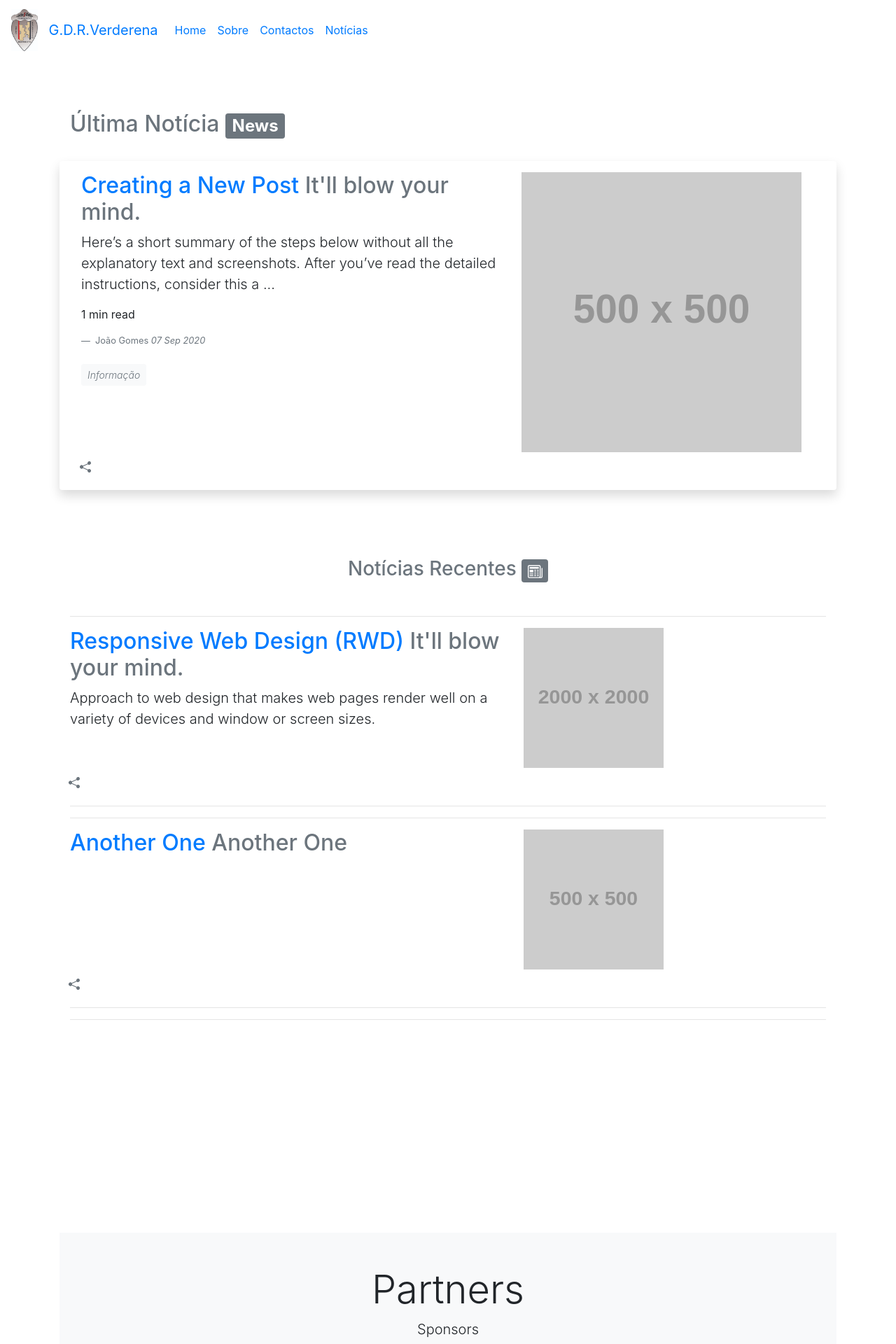
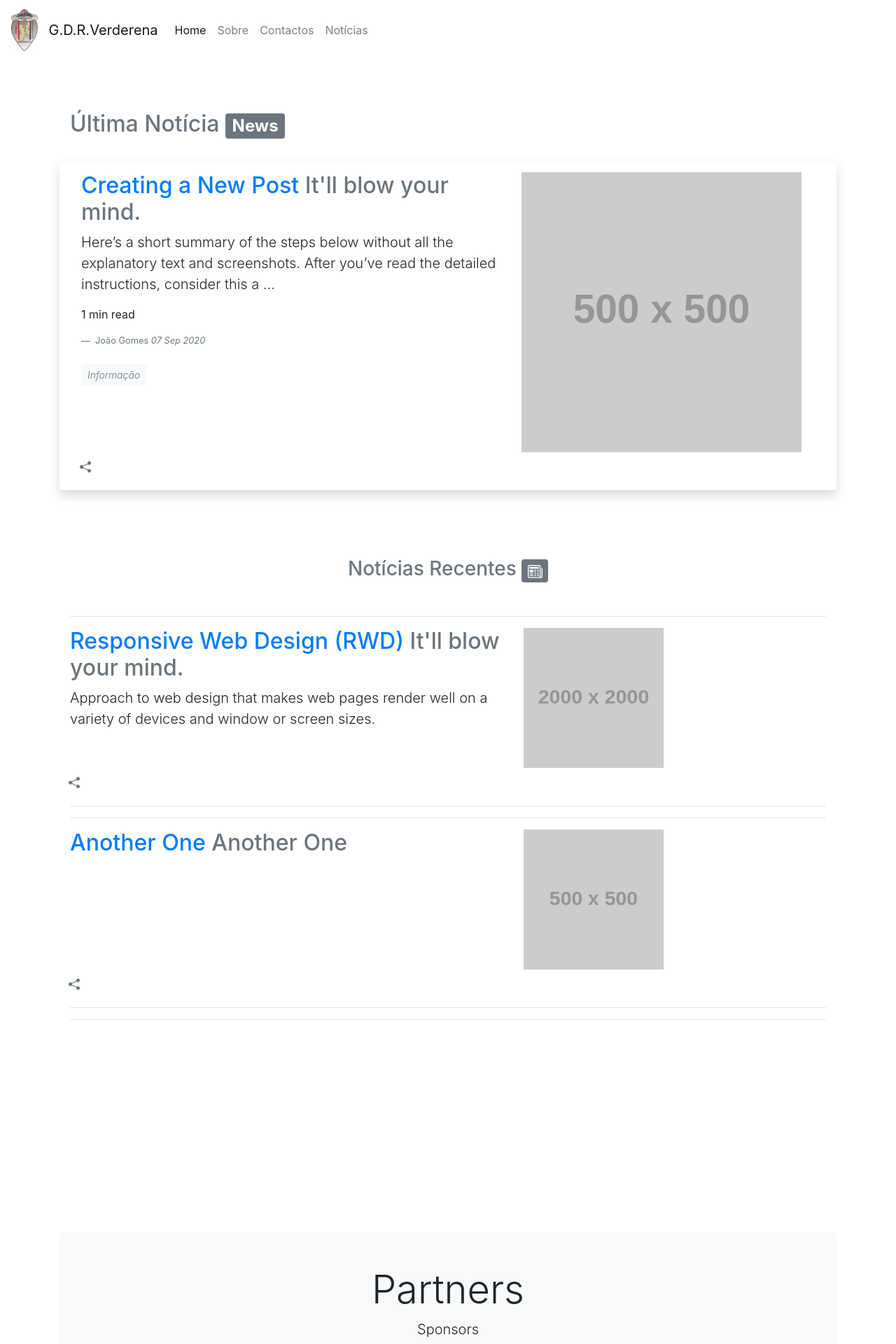
Before and after one commit to GDR-Verderena/gdr-verderena.github.io, a Jekyll site: the page built from index.html, in a window 1280 px wide. Shown: the top 1920 px of the page at 70% size. Built offline with Jekyll 4.4.1, drawn with Linux system fonts in a browser that asks for light colours.

Commit message:
Update default.html

```diff
--- a/_layouts/default.html
+++ b/_layouts/default.html
@@ -37,7 +37,7 @@
 
 
 
-  <nav class="navbar navbar-expand-lg bg-white ">
+  <nav class="navbar navbar-expand-lg bg-white  navbar-light ">
      <a class="navbar-brand" href="/">
 
           <img src="../assets/img/logo.jpg" width="37.5" height="60" class="d-inline-block align-top" alt="" >
```
